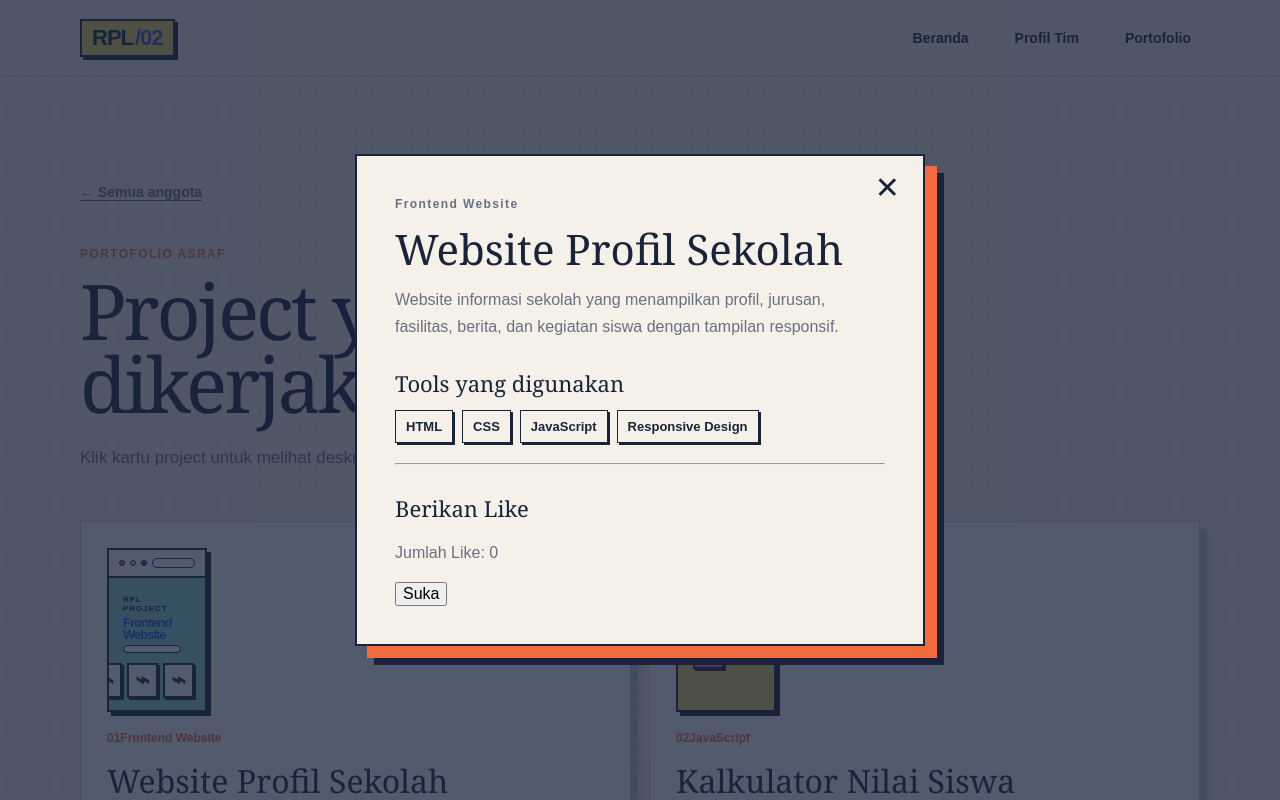
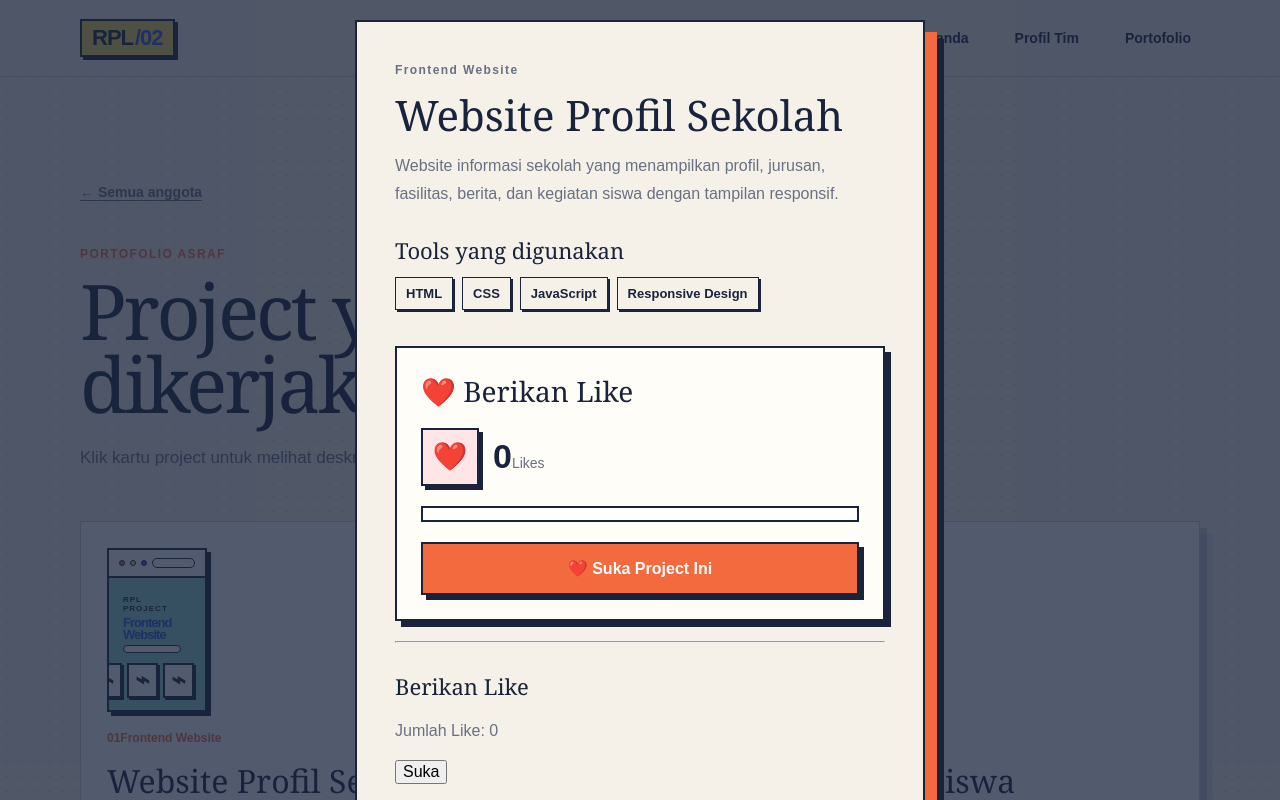
Before and after one commit to Rifqyych/Ichraf, a Next.js app: page /portofolio/asraf in a window 1280 px wide. Both pictures are taken after a click on the button 355 px from the left and 723 px from the top of the page. Shown: the top 800 px of the page. Built offline with nearby package versions, Linux system fonts and the light colour scheme.

Commit message:
ku perbaiki pak fakih

```diff
--- a/app/components/ProjectCard.tsx
+++ b/app/components/ProjectCard.tsx
@@ -20,9 +20,18 @@ export default function ProjectCard({
   const [isOpen, setIsOpen] = useState(false);
 
   // State Like
-  const [likes, setLikes] = useState(0);
-  const [liked, setLiked] = useState(false);
+ const [liked, setLiked] = useState(false);
+const [likes, setLikes] = useState(0);
 
+const toggleLike = () => {
+  if (liked) {
+    setLiked(false);
+    setLikes((prev) => prev - 1);
+  } else {
+    setLiked(true);
+    setLikes((prev) => prev + 1);
+  }
+};
   // Toggle Like
   function handleLike() {
     if (liked) {
@@ -96,7 +105,7 @@ export default function ProjectCard({
               onClick={() => setIsOpen(false)}
               aria-label="Tutup detail project"
             >
-              ✕
+
             </button>
 
             <p className="eyebrow">{category}</p>
@@ -110,6 +119,51 @@ export default function ProjectCard({
                 <span key={tool}>{tool}</span>
               ))}
             </div>
+            <div className="like-section">
+  <div className="like-title">
+    <h3>❤️ Berikan Like</h3>
+
+    {likes >= 5 && (
+      <span className="popular-badge">
+        🔥 POPULER
+      </span>
+    )}
+  </div>
+
+  <div className="like-count">
+    <div className="like-icon">
+      ❤️
+    </div>
+
+    <div className="like-number">
+      <strong>{likes}</strong>
+      <span>{likes === 1 ? "Like" : "Likes"}</span>
+    </div>
+  </div>
+
+  <div className="like-progress">
+    <div
+      className="like-progress-fill"
+      style={{
+        width: `${Math.min((likes / 5) * 100, 100)}%`,
+      }}
+    />
+  </div>
+
+  <button
+    type="button"
+    className={`like-button ${liked ? "liked" : ""}`}
+    onClick={toggleLike}
+  >
+    {liked ? "💔 Batal Suka" : "❤️ Suka Project Ini"}
+  </button>
+
+  {liked && (
+    <div className="like-message">
+      Terima kasih telah memberikan like pada project ini!
+    </div>
+  )}
+</div>
 
             <hr style={{ margin: "20px 0" }} />
 
--- a/app/globals.css
+++ b/app/globals.css
@@ -811,3 +811,91 @@ h3 {
     font-size: 34px;
   }
 }
+.like-section {
+  margin-top: 36px;
+  padding: 24px;
+  border: 2px solid #19233c;
+  background: #fffdf7;
+  box-shadow: 6px 6px 0 #19233c;
+}
+
+.like-title {
+  display:flex;
+  justify-content:space-between;
+  align-items:center;
+  margin-bottom:18px;
+}
+
+.like-title h3{margin:0;font-size:28px;}
+
+.popular-badge{
+  padding:7px 14px;
+  border:2px solid #19233c;
+  background:#f5d85a;
+  box-shadow:3px 3px 0 #19233c;
+  font-size:12px;
+  font-weight:900;
+}
+
+.like-count{
+  display:flex;
+  align-items:center;
+  gap:14px;
+  margin-bottom:18px;
+}
+
+.like-icon{
+  width:58px;
+  height:58px;
+  display:grid;
+  place-items:center;
+  border:2px solid #19233c;
+  background:#ffe6e6;
+  box-shadow:4px 4px 0 #19233c;
+  font-size:28px;
+}
+
+.like-number strong{font-size:34px;}
+.like-number span{color:#697083;font-size:14px;}
+
+.like-progress{
+  width:100%;
+  height:16px;
+  border:2px solid #19233c;
+  background:#fff;
+  overflow:hidden;
+  margin:20px 0;
+}
+
+.like-progress-fill{
+  height:100%;
+  background:linear-gradient(90deg,#f26a3d,#f5d85a,#3156db);
+  transition:.3s;
+}
+
+.like-button{
+  width:100%;
+  padding:15px;
+  border:2px solid #19233c;
+  background:#f26a3d;
+  color:#fff;
+  font-weight:800;
+  cursor:pointer;
+  box-shadow:5px 5px 0 #19233c;
+  transition:.2s;
+}
+
+.like-button:hover{
+  transform:translate(-3px,-3px);
+  box-shadow:8px 8px 0 #19233c;
+}
+
+.like-button.liked{background:#3156db;}
+
+.like-message{
+  margin-top:16px;
+  padding:12px;
+  border-left:5px solid #3156db;
+  background:#eef3ff;
+  font-weight:700;
+}
```
